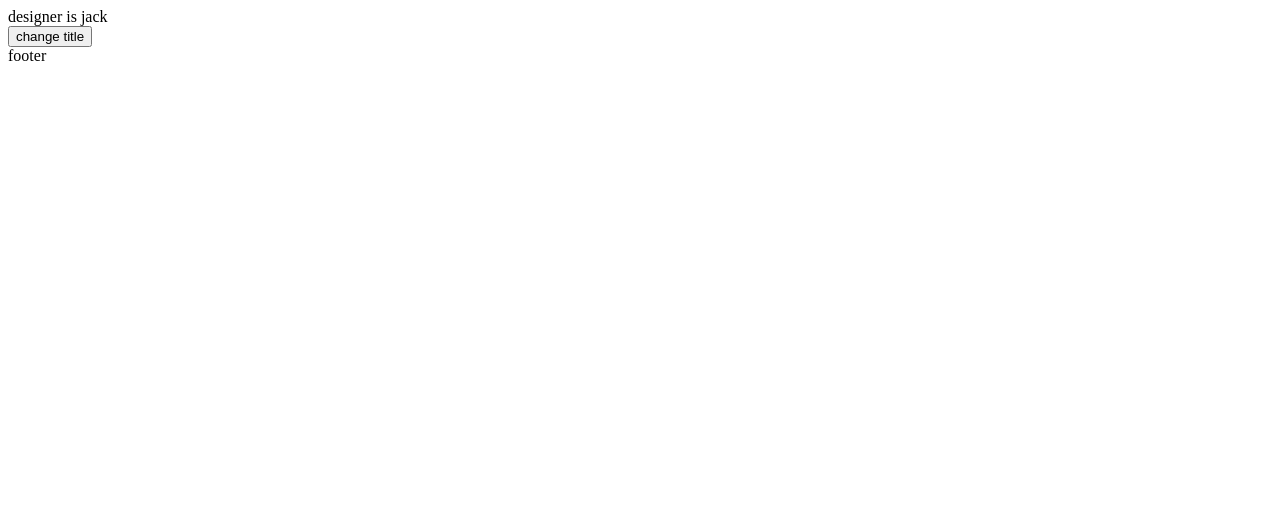
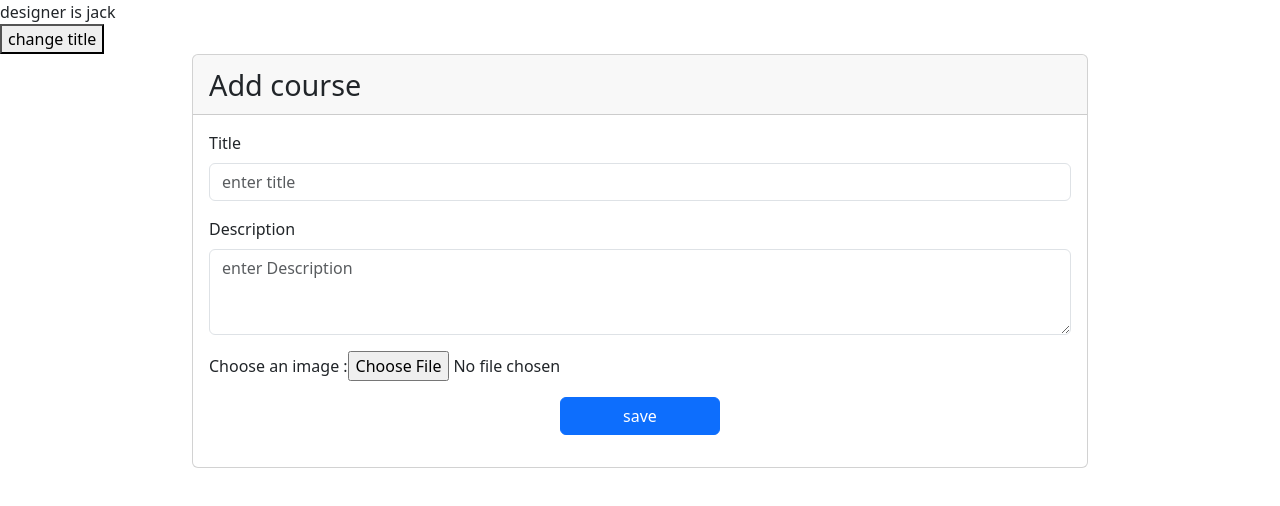
Before and after one commit to Jagdish9870/First_app, an Angular app: page /admin in a window 1280 px wide. Before the commit this address led to /. Shown: the top 506 px of the page. Built offline with nearby package versions, Linux system fonts and the light colour scheme.

Commit message:
form validation

```diff
--- a/angular.json
+++ b/angular.json
@@ -27,7 +27,11 @@
               }
             ],
             "styles": [
-              "src/styles.scss"
+              "src/styles.scss",
+              "node_modules/bootstrap/dist/css/bootstrap.min.css"
+            ],
+            "scripts": [
+              "node_modules/bootstrap/dist/js/bootstrap.min.js"
             ]
           },
           "configurations": {
--- a/package.json
+++ b/package.json
@@ -28,6 +28,7 @@
     "@angular/forms": "^20.2.0",
     "@angular/platform-browser": "^20.2.0",
     "@angular/router": "^20.2.0",
+    "bootstrap": "^5.3.7",
     "rxjs": "~7.8.0",
     "tslib": "^2.3.0"
   },
--- /dev/null
+++ b/src/app/admin/admin.html
@@ -0,0 +1,61 @@
+<div class="card">
+  <div class="card-header">Add course</div>
+  <div class="card-body">
+    <form #courseForm="ngForm" (ngSubmit)="onSubmit(courseForm)">
+      <div class="mb-3">
+        <label
+          for="exampleFormControlInput1"
+          class="form-label">Title</label>
+        <input type="text" class="form-control" placeholder="enter title" id="title"
+          name="title"
+          #title="ngModel"
+          [(ngModel)]="model.title"
+          required />
+          @if (title.invalid && title.touched) {
+            <div class="text-danger">
+            Title is required
+          </div>
+          }
+
+      </div>
+      <div class="mb-3">
+        <label for="description" class="form-label">Description</label>
+        <textarea
+          class="form-control"
+          rows="3"
+          placeholder="enter Description"
+          id="description"
+          name="description"
+          #description="ngModel"
+          [(ngModel)]="model.description"
+          required
+        >
+
+    </textarea>
+    @if (description.invalid && description.touched) {
+            <div class="text-danger">
+            Description is required
+          </div>
+          }
+      </div>
+      <div>
+        <label for="image">Choose an image : </label>
+        <input type="file" id="image" name="image" accept="image/*" [multiple]="false" (change)="onFileSelected($event)" ngModel required >
+    @if(cover){
+        <div class="img" align="right">
+            <img [src]="cover" alt="">
+        </div>
+    }
+    @if(showError){
+        <div class="text-danger">
+            image is required
+          </div>
+
+    }
+    </div>
+      <div class="m-3" align="center">
+        <button type="submit" class="btn btn-primary">save</button>
+      </div>
+    </form>
+  </div>
+</div>
--- /dev/null
+++ b/src/app/admin/admin.scss
@@ -0,0 +1,22 @@
+.card {
+    width: 70%;
+    margin: auto;
+    .card-header{
+        font-size: 1.8rem;
+    }
+    .btn{
+        width: 10rem;
+    }
+}
+.text-danger{
+
+    color: red;
+}
+
+.image{
+    .img{
+    height: 1rem;
+    width: 1rem;
+}
+
+}
--- /dev/null
+++ b/src/app/admin/admin.ts
@@ -0,0 +1,44 @@
+import { Component, NgModule } from '@angular/core';
+import { FormsModule, NgForm } from '@angular/forms';
+
+@Component({
+  selector: 'app-admin',
+  imports: [FormsModule],
+  templateUrl: './admin.html',
+  styleUrl: './admin.scss'
+})
+export class Admin {
+
+  model :any={ };
+  cover !: string;
+  cover_file : any;
+  showError=false;
+  onSubmit(form: NgForm){
+    if(form.invalid || !this.cover){
+      form.control.markAllAsTouched();
+      if(!this.cover){
+        this.showError=true;
+      }
+      return;
+    }
+
+  }
+  onFileSelected(event: any){
+    const file=event.target.files[0];
+    if(file){
+      this.cover_file=file;
+      const reader = new FileReader();
+    console.log(reader);
+    reader.onload=()=>{
+      const dataUrl= reader.result !.toString();
+      this.cover =dataUrl;
+      console.log('image : ',this.cover);
+    };
+    reader.readAsDataURL(file);
+    this.showError=false;
+
+    }
+
+  }
+
+}
--- a/src/app/app.html
+++ b/src/app/app.html
@@ -4,8 +4,8 @@
 <router-outlet></router-outlet>
 
 
-<footer>
+<!-- <footer>
     <div>
         footer
     </div>
-</footer>
+</footer> -->
--- a/src/app/app.routes.ts
+++ b/src/app/app.routes.ts
@@ -5,19 +5,24 @@ import { Home } from './home/home';
 export const routes: Routes = [
 //    {path:'', redirectTo: '/home',pathMatch: 'full'},
 
-   {path:'about/:id', component:About},
-   {path:'', component:Home},
-//    lazy loaading
-//    {
-//     path: '',
-//     loadComponent:() => import('./home/home').then((c)=>c.Home),
+//    {path:'about/:id', component:About},
+//    {path:'', component:Home},
+//    lazy loading
+   {
+    path: '',
+    loadComponent:() => import('./home/home').then((c)=>c.Home),
 
-//    },
-//    {
-//     path: 'about/:id',
-//     loadComponent:() => import('./component/about/about').then((c)=>c.About),
+   },
+   {
+    path: 'about/:id',
+    loadComponent:() => import('./about/about').then((c)=>c.About),
 
-//    }
+   },
+   {
+    path: 'admin',
+    loadComponent:() => import('./admin/admin').then((c)=>c.Admin),
+
+   }
 
 
 ];
--- a/src/app/app.ts
+++ b/src/app/app.ts
@@ -1,9 +1,10 @@
 import { Component, signal } from '@angular/core';
 import { RouterLink, RouterOutlet } from '@angular/router';
+import { FormsModule } from '@angular/forms';
 
 @Component({
   selector: 'app-root',
-  imports: [RouterOutlet],
+  imports: [RouterOutlet,FormsModule],
   templateUrl: './app.html',
   styleUrl: './app.scss'
 })
--- a/src/app/home/home.html
+++ b/src/app/home/home.html
@@ -1,8 +1,8 @@
 <p>home </p>
 
 <div> standalone project</div>
-<!-- <a routerLink="/about"> go to about</a> -->
+<!-- <a routerLink="/about"> go to about</a>
 <!-- <a [routerLink]="['/','about']"> go to about</a>   same functionality as above -->
 <!-- <a (click)="navigate()"> go to about</a> -->
 
-<a [routerLink]="['/','about',1]"> go to about</a>
+<a [routerLink]="['/','about',1]"> go to about</a> -->
--- a/src/index.html
+++ b/src/index.html
@@ -6,6 +6,8 @@
   <base href="/">
   <meta name="viewport" content="width=device-width, initial-scale=1">
   <link rel="icon" type="image/x-icon" href="favicon.ico">
+  <link href="https://cdn.jsdelivr.net/npm/bootstrap@5.3.7/dist/css/bootstrap.min.css" rel="stylesheet" integrity="sha384-LN+7fdVzj6u52u30Kp6M/trliBMCMKTyK833zpbD+pXdCLuTusPj697FH4R/5mcr" crossorigin="anonymous">
+ <script src="https://cdn.jsdelivr.net/npm/bootstrap@5.3.7/dist/js/bootstrap.bundle.min.js" integrity="sha384-ndDqU0Gzau9qJ1lfW4pNLlhNTkCfHzAVBReH9diLvGRem5+R9g2FzA8ZGN954O5Q" crossorigin="anonymous"></script>
 </head>
 <body>
   <app-root></app-root>
```
Also changed, not shown: 2 other files (tests, documents, lock files or other folders).
